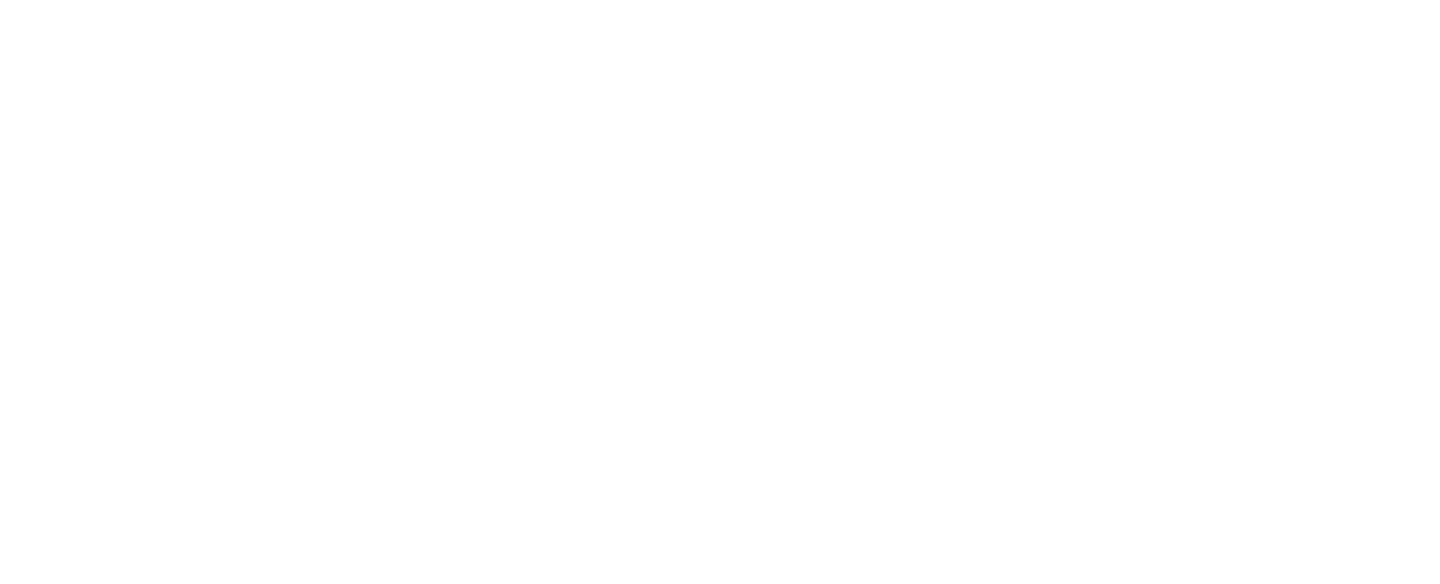
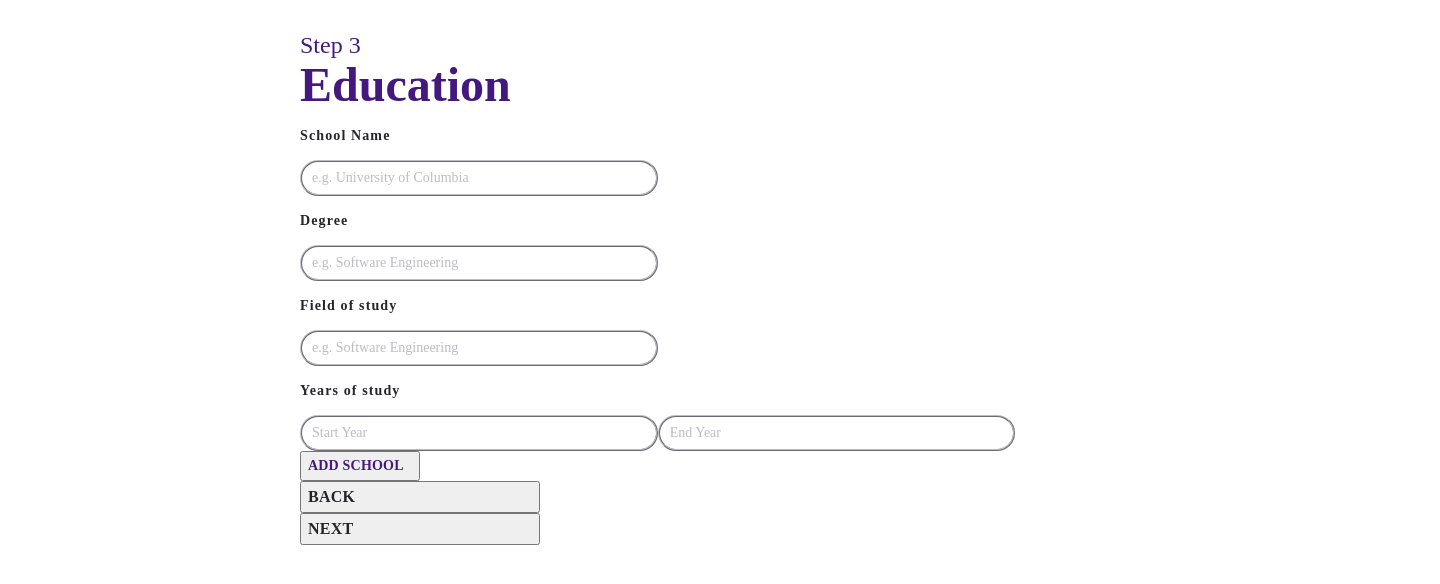
Before and after one commit to abrilquinterog/encora-challenge, a React (Create React App) app: page /education in a window 1280 px wide. Before the commit this address had no page. Shown: the top 584 px of the page, 1440 px wide, since content can reach past the window. Built offline with nearby package versions, Linux system fonts and the light colour scheme.

Commit message:
Adds education and soft skills component

```diff
--- a/src/App.js
+++ b/src/App.js
@@ -1,13 +1,17 @@
 import { Route, Routes } from "react-router-dom";
 import './App.css';
+import { Education } from "./views/Education/Education";
 import { Home } from "./views/Home/Home";
 import { Personal } from "./views/Personal/Personal-Info";
+import { SoftSkills } from "./views/Soft Skills/SoftSkills";
 
 function App() {
   return (
    <Routes>
     <Route path='/' element={<Home />} />
     <Route path='personal-info' element={<Personal />} />
+    <Route path='education' element= {<Education />} />
+    <Route path='soft-skills' element= {<SoftSkills />} />
    </Routes>
   );
 }
--- /dev/null
+++ b/src/views/Education/Education.css
@@ -0,0 +1,105 @@
+.ed-section {
+	position: absolute;
+	width: 71.25em;
+	height: 64em;
+	left: 18.75em;
+	top: 0em;
+	background-color: #FFFFFF;
+}
+
+.step {
+	font-family: 'IBM Plex Sans';
+	font-style: normal;
+	font-weight: 400;
+	font-size: 1.5em;
+	color: #44197E;
+	margin-bottom: 0%;
+}
+
+.title {
+	font-family: 'Montserrat';
+	font-style: normal;
+	font-weight: 700;
+	font-size: 48px;
+	line-height: 52px;
+	color: #44197E;
+	margin: 0%;
+}
+
+.fields {
+	width: 109px;
+	height: 21px;
+	font-family: 'Montserrat';
+	font-style: normal;
+	font-weight: 700;
+	font-size: 14px;
+	line-height: 21px;
+/* identical to box height, or 150% */
+	letter-spacing: 0.08em;
+	color: #262429;
+}
+
+.box-input {
+	width: 25.625em;
+	height: 30px;
+	border-radius: 25px;
+	border-style: ridge;
+	border-color: #BEBBC4;
+	padding-left: 10px;
+}
+
+::placeholder {
+	width: 410px;
+	height: 20px;
+	letter-spacing: 0em;
+	text-align: left;
+	font-family: 'IBM Plex Sans';
+	font-style: normal;
+	font-weight: 400;
+font-size: 14px;
+line-height: 20px;
+color: #BEBBC4;
+}
+
+.buttons {
+	width: 15em;
+height: 2em;
+font-family: 'Montserrat';
+font-style: normal;
+font-weight: 600;
+font-size: 16px;
+line-height: 24px;
+display: flex;
+align-items: center;
+text-align: center;
+letter-spacing: 0.016em;
+text-transform: uppercase;
+color: #262429;
+/* Inside auto layout */
+
+flex: none;
+order: 1;
+flex-grow: 0;
+}
+
+.add-school {
+	width: 120px;
+height: 30px;
+font-family: 'Montserrat';
+font-style: normal;
+font-weight: 600;
+font-size: 14px;
+line-height: 20px;
+/* identical to box height, or 143% */
+
+display: flex;
+align-items: center;
+text-align: center;
+letter-spacing: 0.014em;
+text-transform: uppercase;
+color: #44197E;
+}
+
+.btns-section {
+	flex-direction: row;
+}
--- /dev/null
+++ b/src/views/Education/Education.js
@@ -0,0 +1,31 @@
+import { useNavigate } from "react-router-dom";
+import '../Education/Education.css';
+
+export const Education = () => {
+    const navigate = useNavigate();
+
+		const handleOnClick = () => {
+        navigate('/soft-skills');
+         }
+
+return (
+    <section className="ed-section">
+		<h4 className="step">Step 3</h4>
+    <h1 className="title">Education</h1>
+    <h3 className="fields">School Name</h3>
+    <input className="box-input" type= "text" name= "school" placeholder= "e.g. University of Columbia" />
+    <h3 className="fields">Degree</h3>
+    <input className="box-input" type= "text" name="degree" placeholder= "e.g. Software Engineering" />
+    <h3 className="fields">Field of study</h3>
+    <input className="box-input" type= "text" name="study" placeholder= "e.g. Software Engineering" />
+    <h3 className="fields">Years of study</h3>
+    <input className="box-input" type= "number" name="start" placeholder= "Start Year" />
+    <input className="box-input" type ="number" name="end" placeholder= "End Year" />
+    <button className="add-school">ADD SCHOOL</button>
+		<section className="btns-section">
+    <button className="buttons">BACK</button>
+    <button className="buttons" onClick={handleOnClick}>NEXT</button>
+		</section>
+    </section>
+    )
+}
--- /dev/null
+++ b/src/views/Soft Skills/SoftSkills.js
@@ -0,0 +1,20 @@
+import { useNavigate } from "react-router-dom";
+
+export const SoftSkills = () => {
+	const navigate = useNavigate();
+
+	const handleOnClick = () => {
+			navigate('/education');
+			 }
+
+    return (
+        <section>
+				<h3>Step 3</h3>
+        <h1>Soft Skills</h1>
+				<h3>Choose 5 of the most important skills to show your talents!</h3>
+				<button onClick={handleOnClick}>BACK</button>
+				<button>NEXT</button>
+
+        </section>
+    )
+}
```
